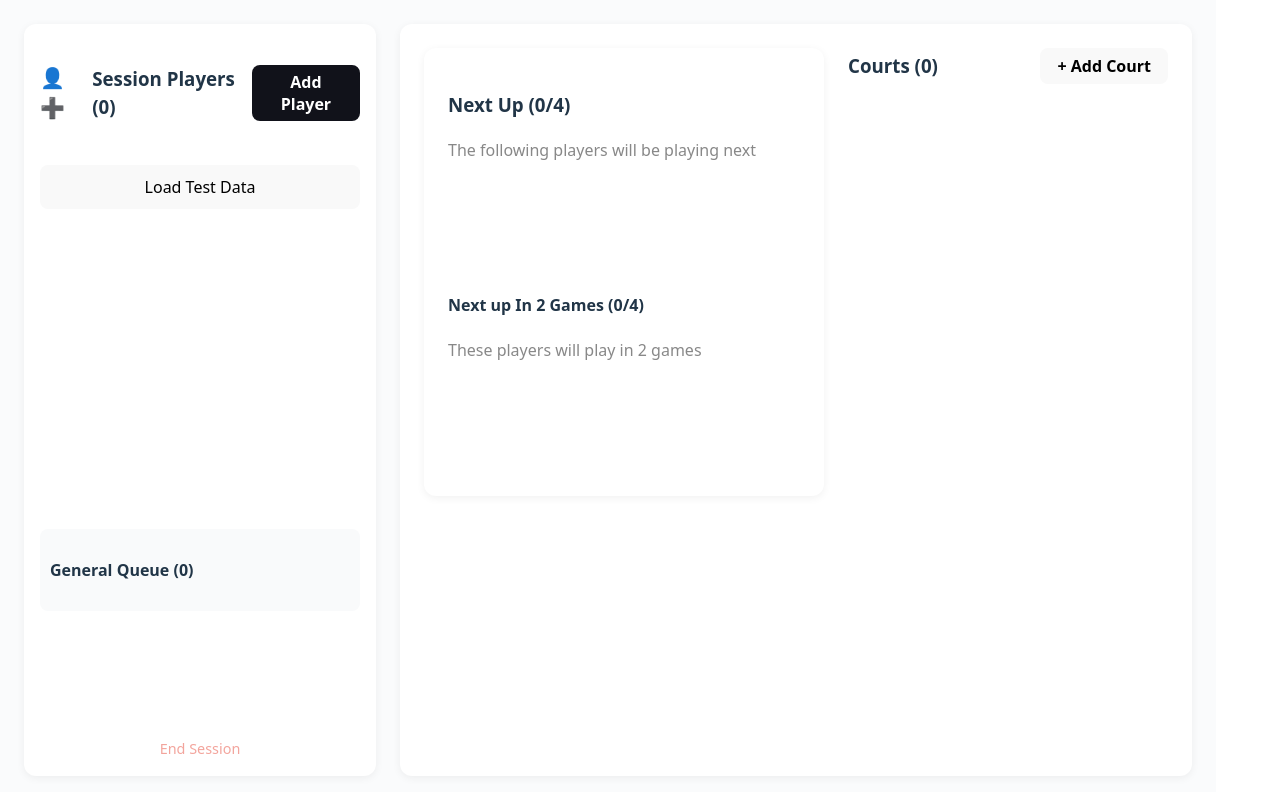
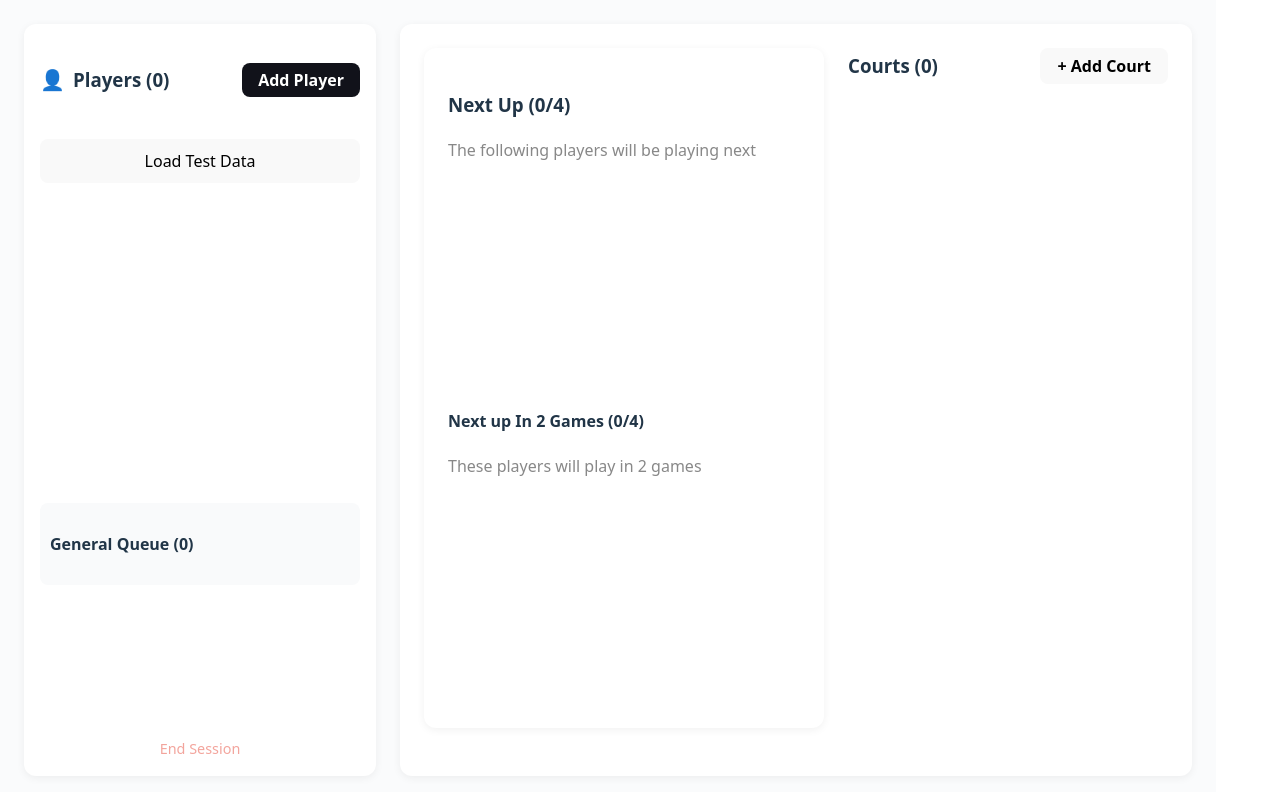
Before and after one commit to ghf4336/PaddleStack, a React (Vite) app in the folder client/: page / in a window 1280 px wide. Shown: the top 792 px of the page. Built offline with nearby package versions, Linux system fonts and the light colour scheme.

Commit message:
Fix unit test and small UI updates

```diff
--- a/client/src/App.css
+++ b/client/src/App.css
@@ -147,8 +147,7 @@
   box-shadow: 0 2px 8px rgba(0,0,0,0.06);
   padding: 24px;
   margin-bottom: 24px;
-  height: 400px;
-  min-height: 320px;
+  /* height removed so box wraps both groups */
   display: flex;
   flex-direction: column;
 }
--- a/client/src/Sidebar.jsx
+++ b/client/src/Sidebar.jsx
@@ -22,7 +22,7 @@ function Sidebar({
   return (
     <div className="sidebar" style={{ position: 'relative' }}>
       <h3 style={{ display: 'flex', alignItems: 'center', gap: 8 }}>
-        <span style={{ fontSize: 20 }}>👤➕</span> Session Players ({sessionPlayers.length})
+        <span style={{ fontSize: 20 }}>👤</span> Players ({sessionPlayers.length})
         <button className="add-btn" style={{ marginLeft: 'auto', fontWeight: 600, fontSize: 16, background: '#11121a', color: '#fff', border: 'none', borderRadius: 8, padding: '6px 16px', cursor: 'pointer' }} onClick={handleAddPlayer}>
           Add Player
         </button>
```
Also changed, not shown: 1 other file (tests, documents, lock files or other folders).
